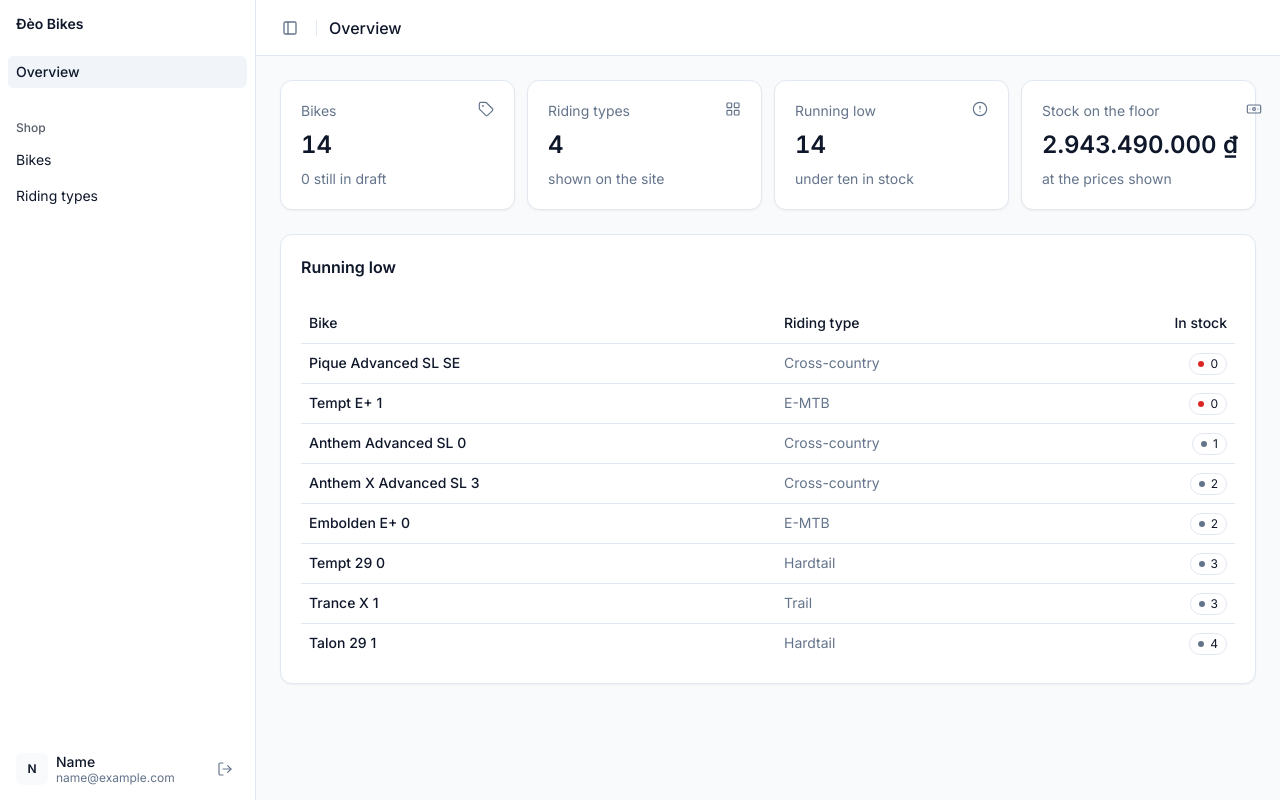
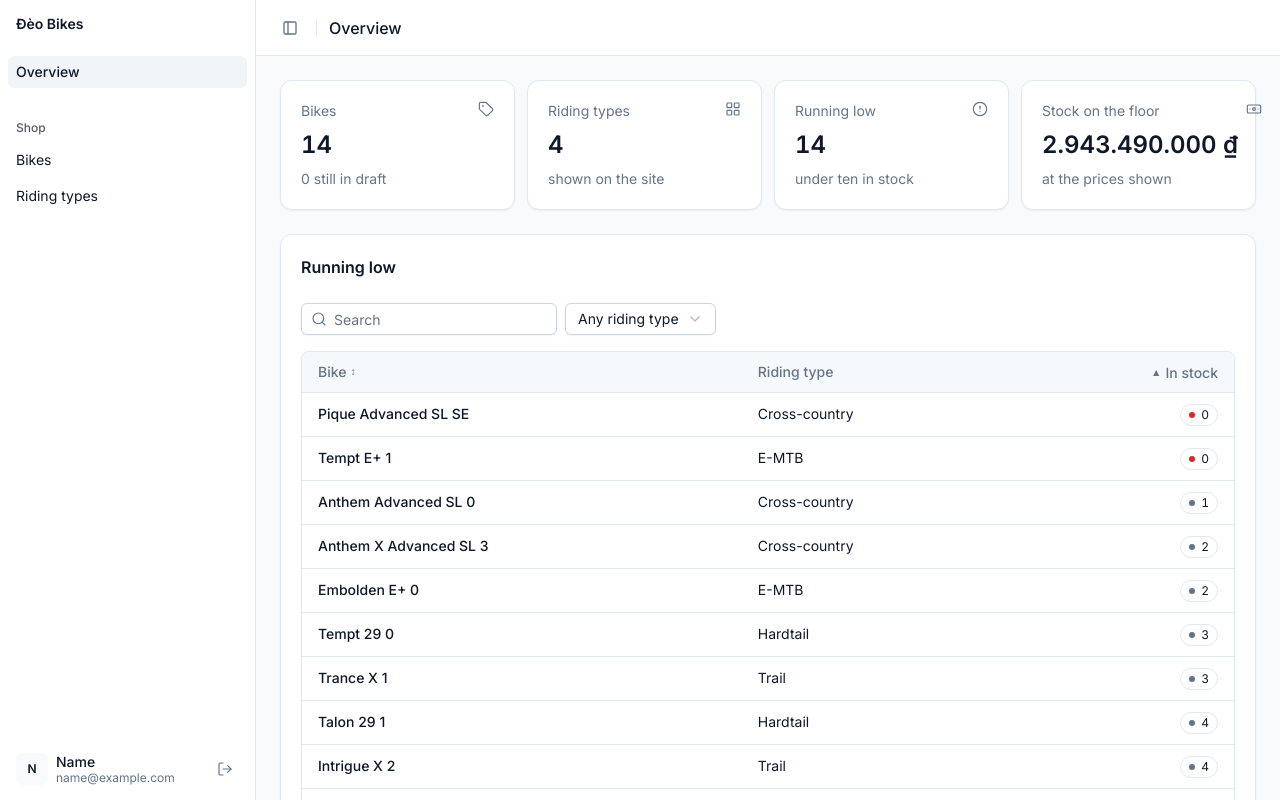
Before and after one commit to ThanhNV121097/project-e87d8873, a React (Vite) app in the folder code/frontend/: page /admin/sign-in in a window 1280 px wide. Both pictures are taken after typing "name@example.com", "Sample123" into the empty fields and a click on the button "Sign in". Shown: the top 800 px of the page. Built offline with nearby package versions, Linux system fonts and the light colour scheme.

Commit message:
admin: running-low list as a filtered, paged DataTable

```diff
--- a/code/frontend/src/components/AdminLowStock.tsx
+++ b/code/frontend/src/components/AdminLowStock.tsx
@@ -1,42 +1,59 @@
 import { Link } from "react-router-dom";
+import { useContent } from "../editable";
+import { useCollection } from "../data";
+import { useTableQuery } from "../lib/table";
+import type { Department, Product } from "../lib/shop";
+import DataTable, { type Column } from "./DataTable";
+import TableFilters, { FilterSelect, SearchBox } from "./TableFilters";
 import { Badge } from "./admin";
 import { nameIn } from "./admin/fields";
-import { Table, TableBody, TableCell, TableHead, TableHeader, TableRow } from "./ui/table";
-import type { Product } from "../lib/shop";
 
 /**
- * What is running low, on the overview: a short table, least first, each row
- * opening the product. Not a <DataTable> — that is a whole list with its
- * paging and its export, and this is seven rows that answer one question.
+ * What is running low, on the overview: the bikes under ten in stock, least
+ * first, read through a search and the riding type — both kept in the
+ * address bar, so "trail bikes running low" is a link the owner can send —
+ * with the table's page numbers and total under it.
  */
 export default function AdminLowStock({ rows, labels }: {
   rows: readonly Product[];
   /** The three column headings, from content.json so the owner can change them. */
   labels: readonly [string, string, string];
 }) {
-  const sorted = [...rows].sort((a, b) => (a.stock ?? 0) - (b.stock ?? 0)).slice(0, 8);
+  const query = useTableQuery({ size: 20, sort: "stock" });
+  const types = useCollection<Department>("categories", { pageSize: 24 }).items;
+  const search = useContent("pages.admin.overview.search");
+  const any = useContent("pages.admin.overview.any_kind");
+  const empty = useContent("pages.admin.overview.low_empty");
+  const caption = useContent("pages.admin.overview.low_caption");
+  const q = query.q.trim().toLowerCase();
+  const kind = query.get("category");
+  const matched = rows.filter((p) => (!q || p.name.toLowerCase().includes(q)) && (!kind || p.category === kind));
+  const field = query.sort.replace(/^-/, "") || "stock";
+  const desc = query.sort.startsWith("-");
+  const sorted = [...matched].sort((a, b) => {
+    const d = field === "name" ? a.name.localeCompare(b.name) : (a.stock ?? 0) - (b.stock ?? 0);
+    return desc ? -d : d;
+  });
+  const pages = Math.max(1, Math.ceil(sorted.length / query.size));
+  const page = Math.min(query.page, pages);
+  const shown = sorted.slice((page - 1) * query.size, page * query.size);
+  const columns: Column<Product>[] = [
+    { key: "name", label: labels[0], sortable: true,
+      render: (p) => <Link to={`/admin/products/${p.id}`} className="font-medium text-ink hover:underline">{p.name}</Link> },
+    { key: "category", label: labels[1], secondary: true, render: (p) => nameIn("categories", p.category) },
+    { key: "stock", label: labels[2], sortable: true, align: "right",
+      render: (p) => <Badge tone={(p.stock ?? 0) === 0 ? "danger" : "neutral"}>{p.stock ?? 0}</Badge> },
+  ];
   return (
-    <Table>
-      <TableHeader>
-        <TableRow className="hover:bg-transparent">
-          <TableHead>{labels[0]}</TableHead>
-          <TableHead>{labels[1]}</TableHead>
-          <TableHead className="text-right">{labels[2]}</TableHead>
-        </TableRow>
-      </TableHeader>
-      <TableBody>
-        {sorted.map((p) => (
-          <TableRow key={p.id}>
-            <TableCell>
-              <Link to={`/admin/products/${p.id}`} className="font-medium text-ink hover:underline">{p.name}</Link>
-            </TableCell>
-            <TableCell className="text-ink-soft">{nameIn("categories", p.category)}</TableCell>
-            <TableCell className="text-right">
-              <Badge tone={(p.stock ?? 0) === 0 ? "danger" : "neutral"}>{p.stock ?? 0}</Badge>
-            </TableCell>
-          </TableRow>
-        ))}
-      </TableBody>
-    </Table>
+    <div className="flex flex-col gap-4">
+      <TableFilters onClear={query.filtering ? query.clear : undefined}>
+        <SearchBox value={query.q} onChange={query.setQ} placeholder={search} />
+        <FilterSelect label={labels[1]} value={kind} onChange={(v) => query.set("category", v)}
+          options={types.map((d) => [d.id, d.name] as const)} anyLabel={any} />
+      </TableFilters>
+      <DataTable columns={columns} rows={shown} rowKey={(p) => p.id} total={sorted.length} page={page} pages={pages}
+        size={query.size} sort={query.sort} onSort={query.toggleSort} onPage={query.setPage} onSize={query.setSize}
+        href={(p) => `/admin/products/${p.id}`} caption={caption} exportName="running-low" empty={empty} />
+    </div>
   );
 }
```
